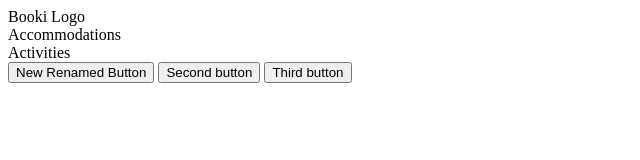
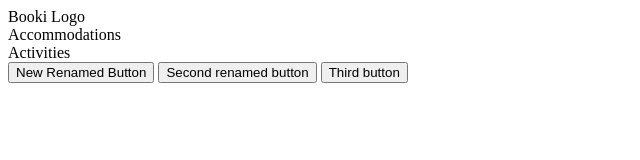
Before and after one commit to msebastian1/booki, a plain HTML site: page index.html in a window 1280 px wide. Shown: the whole page, without its empty margins (0-640 px from the left). Drawn offline with Linux system fonts and the light colour scheme.

Commit message:
rename button

```diff
--- a/index.html
+++ b/index.html
@@ -18,7 +18,7 @@
 
     <footer>
       <button>New Renamed Button</button>
-      <button>Second button</button>
+      <button>Second renamed button</button>
       <button>Third button</button>
     </footer>
   </body>
```
